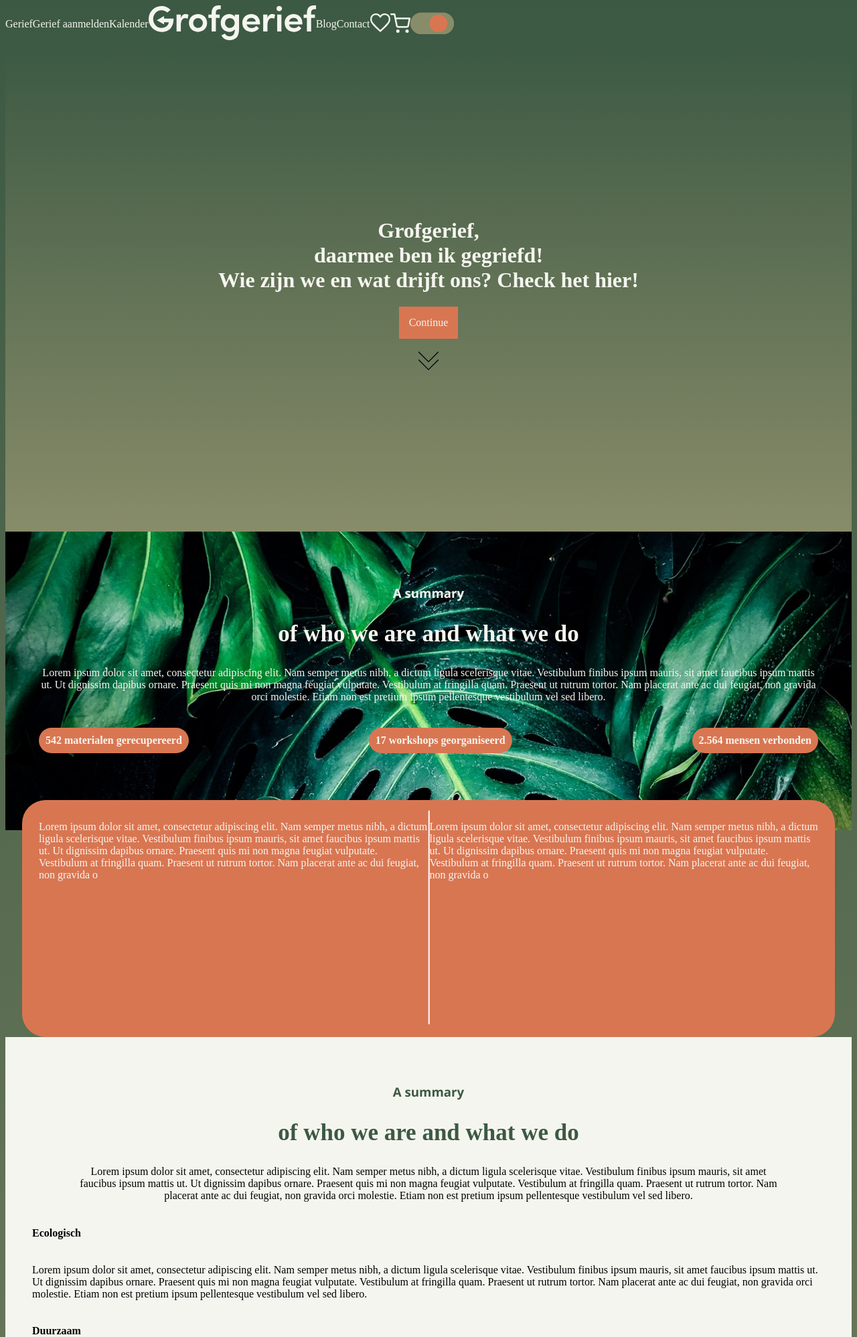
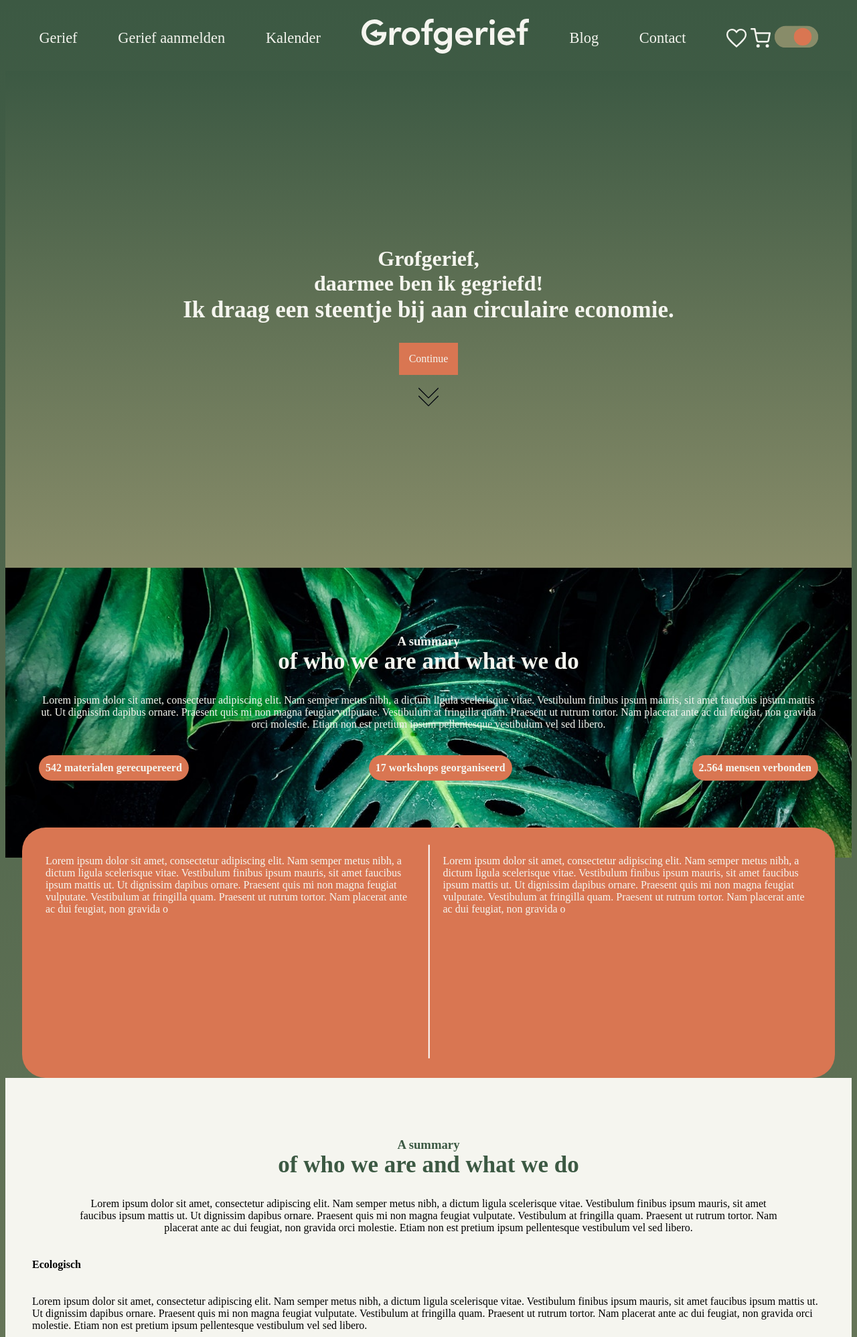
Before and after one commit to Yanellevdb/grofgerief, a PHP site: page /about.html in a window 1280 px wide. Shown: the top 1997 px of the page at 67% size. Run offline with PHP 8.4, Linux system fonts and the light colour scheme; some web fonts are replaced.

Commit message:
feat: added css

```diff
--- a/about.html
+++ b/about.html
@@ -6,6 +6,7 @@
     <meta name="viewport" content="width=device-width, initial-scale=1.0">
     <title>Grofgerief</title>
     <link rel="stylesheet" href="yanelle.css">
+    <link rel="stylesheet" href="https://use.typekit.net/ogn7fqe.css">
 </head>
 <body>
     <nav>
@@ -15,12 +16,15 @@
         <a href="index.html"><img src="/images/Logo grofgerief - final wit.svg" alt="logo grofgerief" width="250px"/></a></li>
         <a href="blog.html">Blog</a>
         <a href="contact.html">Contact</a>
+        <div>
         <a href="mijnfavorieten.html"><img src="/images/whiteheart.svg" alt="wit hartje" width="30px"/></a>
         <a href="mijnwinkelwagen.html"><img src="/images/winkelmand.svg" alt="winkelmandje" width="30px"/></a>
         <a href="login.html"><img src="images/login.svg" alt="login" width="65px"/></a>
-       </nav>
+        </div>
+    </nav>
     <div class="header">
-        <h1>Grofgerief, <br> daarmee ben ik gegriefd! <br> Wie zijn we en wat drijft ons? Check het hier! </h1>
+        <h1 class="ml3">Grofgerief, <br>daarmee ben ik gegriefd! <br></h1>
+        <h2 class= "ml4"> Ik draag een steentje bij aan circulaire economie. </h2>
         <a href="#summary" class="btn">Continue</a><br>
         <img src="/images/down-arrow.svg" alt="arrows" width="30px">
     </div>
--- a/account.html
+++ b/account.html
@@ -6,6 +6,7 @@
     <meta name="viewport" content="width=device-width, initial-scale=1.0">
     <title>Grofgerief - Contact</title>
     <link rel="stylesheet" href="yanelle.css">
+    <link rel="stylesheet" href="https://use.typekit.net/ogn7fqe.css">
 </head>
 <body>
     <nav>
@@ -15,9 +16,11 @@
         <a href="index.html"><img src="/images/Logo grofgerief - final wit.svg" alt="logo grofgerief" width="250px"/></a></li>
         <a href="blog.html">Blog</a>
         <a href="contact.html">Contact</a>
+        <div>
         <a href="mijnfavorieten.html"><img src="/images/whiteheart.svg" alt="wit hartje" width="30px"/></a>
         <a href="mijnwinkelwagen.html"><img src="/images/winkelmand.svg" alt="winkelmandje" width="30px"/></a>
         <a href="login.html"><img src="images/login.svg" alt="login" width="65px"/></a>
+        </div>
     </nav>
        <div class="account-header">
         <h2 class="account-header__title">Dag Saar!</h2>
--- a/blog.html
+++ b/blog.html
@@ -6,6 +6,7 @@
     <meta name="viewport" content="width=device-width, initial-scale=1.0">
     <title>Grofgerief - Blog</title>
     <link rel="stylesheet" href="yanelle.css">
+    <link rel="stylesheet" href="https://use.typekit.net/ogn7fqe.css">
 </head>
 <body>
     <nav>
@@ -15,13 +16,15 @@
         <a href="index.html"><img src="/images/Logo grofgerief - final wit.svg" alt="logo grofgerief" width="250px"/></a></li>
         <a href="blog.html">Blog</a>
         <a href="contact.html">Contact</a>
+        <div>
         <a href="mijnfavorieten.html"><img src="/images/whiteheart.svg" alt="wit hartje" width="30px"/></a>
         <a href="mijnwinkelwagen.html"><img src="/images/winkelmand.svg" alt="winkelmandje" width="30px"/></a>
         <a href="login.html"><img src="images/login.svg" alt="login" width="65px"/></a>
+        </div>
     </nav>
 
     <div class="header">
-        <h1>Time to get inspired <br>  by the community of grofgerief </h1>
+        <h1 class="ml3">Time to get inspired <br>  by the community of grofgerief </h1>
         <a href="#blog-categories" class="btn">Continue</a><br>
         <img src="images/down-arrow.svg" alt="arrow down" class= "header__arrow" width="30px">
     </div>
--- a/blogpost.html
+++ b/blogpost.html
@@ -6,6 +6,7 @@
     <meta name="viewport" content="width=device-width, initial-scale=1.0">
     <title>Grofgerief - Blog</title>
     <link rel="stylesheet" href="yanelle.css">
+    <link rel="stylesheet" href="https://use.typekit.net/ogn7fqe.css">
 </head>
 <body>
     <nav>
@@ -15,10 +16,14 @@
         <a href="index.html"><img src="/images/Logo grofgerief - final wit.svg" alt="logo grofgerief" width="250px"/></a></li>
         <a href="blog.html">Blog</a>
         <a href="contact.html">Contact</a>
+        <div>
         <a href="mijnfavorieten.html"><img src="/images/whiteheart.svg" alt="wit hartje" width="30px"/></a>
         <a href="mijnwinkelwagen.html"><img src="/images/winkelmand.svg" alt="winkelmandje" width="30px"/></a>
         <a href="login.html"><img src="images/login.svg" alt="login" width="65px"/></a>
+        </div>
     </nav>
+
+    //toevoegenjade
 
     <div class="contactform">
         <h2> Wil je anderen inspireren en jouw project in de kijker zetten?</h2>
--- a/checkout.html
+++ b/checkout.html
@@ -6,6 +6,7 @@
     <meta name="viewport" content="width=device-width, initial-scale=1.0">
     <title>Grofgerief - Contact</title>
     <link rel="stylesheet" href="yanelle.css">
+    <link rel="stylesheet" href="https://use.typekit.net/ogn7fqe.css">
     <link rel="stylesheet" href="https://use.typekit.net/ogn7fqe.css">
 </head>
 <body>
@@ -16,9 +17,11 @@
         <a href="index.html"><img src="/images/Logo grofgerief - final wit.svg" alt="logo grofgerief" width="250px"/></a></li>
         <a href="blog.html">Blog</a>
         <a href="contact.html">Contact</a>
+        <div>
         <a href="mijnfavorieten.html"><img src="/images/whiteheart.svg" alt="wit hartje" width="30px"/></a>
         <a href="mijnwinkelwagen.html"><img src="/images/winkelmand.svg" alt="winkelmandje" width="30px"/></a>
         <a href="login.html"><img src="images/login.svg" alt="login" width="65px"/></a>
+        </div>
     </nav>
     <div class="winkelwagen-header">
         <h2 class="winkelwagen-header__title">Checkout &#128722;</h2>
--- a/contact.html
+++ b/contact.html
@@ -7,6 +7,7 @@
     <title>Grofgerief - Contact</title>
     <link rel="stylesheet" href="yanelle.css">
     <link rel="stylesheet" href="yanelle.css">
+    <link rel="stylesheet" href="https://use.typekit.net/ogn7fqe.css">
 </head>
 <body>
     <nav>
@@ -16,12 +17,15 @@
         <a href="index.html"><img src="/images/Logo grofgerief - final wit.svg" alt="logo grofgerief" width="250px"/></a></li>
         <a href="blog.html">Blog</a>
         <a href="contact.html">Contact</a>
+        <div>
         <a href="mijnfavorieten.html"><img src="/images/whiteheart.svg" alt="wit hartje" width="30px"/></a>
         <a href="mijnwinkelwagen.html"><img src="/images/winkelmand.svg" alt="winkelmandje" width="30px"/></a>
         <a href="login.html"><img src="images/login.svg" alt="login" width="65px"/></a>
+        </div>
     </nav>
     <div class="header">
-        <h1>Grofgerief, <br> daarmee ben ik gegriefd! <br> Ik draag een steentje bij aan circulaire economie. </h1>
+        <h1 class="ml3">Grofgerief, <br>daarmee ben ik gegriefd! <br></h1>
+        <h2 class= "ml4"> Ik draag een steentje bij aan circulaire economie. </h2>
         <a href="#contact">Continue</a><br>
         <img src="/images/down-arrow.svg" alt="arrows" width="50px">
     </div>
--- a/gerief.html
+++ b/gerief.html
@@ -16,12 +16,15 @@
         <a href="index.html"><img src="/images/Logo grofgerief - final wit.svg" alt="logo grofgerief" width="250px"/></a></li>
         <a href="blog.html">Blog</a>
         <a href="contact.html">Contact</a>
+        <div>
         <a href="mijnfavorieten.html"><img src="/images/whiteheart.svg" alt="wit hartje" width="30px"/></a>
         <a href="mijnwinkelwagen.html"><img src="/images/winkelmand.svg" alt="winkelmandje" width="30px"/></a>
         <a href="login.html"><img src="images/login.svg" alt="login" width="65px"/></a>
+        </div>
     </nav>
     <div class="header">
-        <h1>Grofgerief, <br> daarmee ben ik gegriefd! <br> Wie zijn we en wat drijft ons? Check het hier! </h1>
+        <h1 class="ml3">Grofgerief, <br>daarmee ben ik gegriefd! <br></h1>
+        <h2 class= "ml4"> Wie zijn we en wat drijft ons? Check het hier!</h2>
         <a href="#summary" class="btn">Continue</a>
         <img src="/images/down-arrow.svg" alt="arrows" width="30px">
     </div>
--- a/geriefaanmelden.html
+++ b/geriefaanmelden.html
@@ -16,12 +16,15 @@
         <a href="index.html"><img src="/images/Logo grofgerief - final wit.svg" alt="logo grofgerief" width="250px"/></a></li>
         <a href="blog.html">Blog</a>
         <a href="contact.html">Contact</a>
+        <div>
         <a href="mijnfavorieten.html"><img src="/images/whiteheart.svg" alt="wit hartje" width="30px"/></a>
         <a href="mijnwinkelwagen.html"><img src="/images/winkelmand.svg" alt="winkelmandje" width="30px"/></a>
         <a href="login.html"><img src="images/login.svg" alt="login" width="65px"/></a>
+        </div>
     </nav>
     <div class="header">
-        <h1>Grofgerief, <br> daarmee ben ik gegriefd! <br> Ik draag een steentje bij aan circulaire economie. </h1>
+        <h1 class="ml3">Grofgerief, <br> daarmee ben ik gegriefd! <br> </h1>
+            <h1>Ik draag een steentje bij aan circulaire economie. </h1>
         <a href="#summary" class="btn">Continue</a>
         <img src="/images/down-arrow.svg" alt="arrows" width="30px">
     </div>
--- a/geriefdetail.html
+++ b/geriefdetail.html
@@ -6,6 +6,7 @@
     <meta name="viewport" content="width=device-width, initial-scale=1.0">
     <title>Grofgerief - Gerief</title>
     <link rel="stylesheet" href="yanelle.css">
+    <link rel="stylesheet" href="https://use.typekit.net/ogn7fqe.css">
 </head>
 <body>
     <nav>
@@ -15,9 +16,11 @@
         <a href="index.html"><img src="/images/Logo grofgerief - final wit.svg" alt="logo grofgerief" width="250px"/></a></li>
         <a href="blog.html">Blog</a>
         <a href="contact.html">Contact</a>
+        <div>
         <a href="mijnfavorieten.html"><img src="/images/whiteheart.svg" alt="wit hartje" width="30px"/></a>
         <a href="mijnwinkelwagen.html"><img src="/images/winkelmand.svg" alt="winkelmandje" width="30px"/></a>
         <a href="login.html"><img src="images/login.svg" alt="login" width="65px"/></a>
+        </div>
     </nav>
     <div class="product-detail">
         <div class="sitepath">
--- a/kalender.html
+++ b/kalender.html
@@ -6,6 +6,7 @@
     <meta name="viewport" content="width=device-width, initial-scale=1.0">
     <title>Grofgerief - Kalender</title>
     <link rel="stylesheet" href="yanelle.css">
+    <link rel="stylesheet" href="https://use.typekit.net/ogn7fqe.css">
 </head>
 <body>
     <nav>
@@ -15,12 +16,14 @@
         <a href="index.html"><img src="/images/Logo grofgerief - final wit.svg" alt="logo grofgerief" width="250px"/></a></li>
         <a href="blog.html">Blog</a>
         <a href="contact.html">Contact</a>
+        <div>
         <a href="mijnfavorieten.html"><img src="/images/whiteheart.svg" alt="wit hartje" width="30px"/></a>
         <a href="mijnwinkelwagen.html"><img src="/images/winkelmand.svg" alt="winkelmandje" width="30px"/></a>
         <a href="login.html"><img src="images/login.svg" alt="login" width="65px"/></a>
+        </div>
     </nav>
     <div class="header">
-        <h1>Een kalender met alle belangrijke data?
+        <h1 class="ml3">Een kalender met alle belangrijke data?
         <br> daarmee ben ik gegriefd! <br> Ik draag een steentje bij aan circulaire economie. </h1>
         <a href="#summary" class="btn">Continue</a><br>
         <img src="/images/down-arrow.svg" alt="arrows" width="30px">
--- a/login.html
+++ b/login.html
@@ -6,6 +6,7 @@
     <meta name="viewport" content="width=device-width, initial-scale=1.0">
     <title>Grofgerief - Blog</title>
     <link rel="stylesheet" href="yanelle.css">
+    <link rel="stylesheet" href="https://use.typekit.net/ogn7fqe.css">
 </head>
 <body>
     <nav>
@@ -15,9 +16,11 @@
         <a href="index.html"><img src="/images/Logo grofgerief - final wit.svg" alt="logo grofgerief" width="250px"/></a></li>
         <a href="blog.html">Blog</a>
         <a href="contact.html">Contact</a>
+        <div>
         <a href="mijnfavorieten.html"><img src="/images/whiteheart.svg" alt="wit hartje" width="30px"/></a>
         <a href="mijnwinkelwagen.html"><img src="/images/winkelmand.svg" alt="winkelmandje" width="30px"/></a>
         <a href="login.html"><img src="images/login.svg" alt="login" width="65px"/></a>
+        </div>
     </nav>
 
     <div class="login__form">
--- a/mijnfavorieten.html
+++ b/mijnfavorieten.html
@@ -6,6 +6,7 @@
     <meta name="viewport" content="width=device-width, initial-scale=1.0">
     <title>Grofgerief - Contact</title>
     <link rel="stylesheet" href="yanelle.css">
+    <link rel="stylesheet" href="https://use.typekit.net/ogn7fqe.css">
 </head>
 <body>
     <nav>
@@ -15,9 +16,11 @@
         <a href="index.html"><img src="/images/Logo grofgerief - final wit.svg" alt="logo grofgerief" width="250px"/></a></li>
         <a href="blog.html">Blog</a>
         <a href="contact.html">Contact</a>
+        <div>
         <a href="mijnfavorieten.html"><img src="/images/whiteheart.svg" alt="wit hartje" width="30px"/></a>
         <a href="mijnwinkelwagen.html"><img src="/images/winkelmand.svg" alt="winkelmandje" width="30px"/></a>
         <a href="login.html"><img src="images/login.svg" alt="login" width="65px"/></a>
+        </div>
     </nav>
     <div class="account-header">
         <h2 class="account-header__title">Dag Saar!</h2>
--- a/mijnpunten.html
+++ b/mijnpunten.html
@@ -16,9 +16,11 @@
         <a href="index.html"><img src="/images/Logo grofgerief - final wit.svg" alt="logo grofgerief" width="250px"/></a></li>
         <a href="blog.html">Blog</a>
         <a href="contact.html">Contact</a>
+        <div>
         <a href="mijnfavorieten.html"><img src="/images/whiteheart.svg" alt="wit hartje" width="30px"/></a>
         <a href="mijnwinkelwagen.html"><img src="/images/winkelmand.svg" alt="winkelmandje" width="30px"/></a>
         <a href="login.html"><img src="images/login.svg" alt="login" width="65px"/></a>
+        </div>
     </nav>
     <div class="account-header">
         <h2 class="account-header__title">Dag Saar!</h2>
--- a/mijnwinkelwagen.html
+++ b/mijnwinkelwagen.html
@@ -6,6 +6,7 @@
     <meta name="viewport" content="width=device-width, initial-scale=1.0">
     <title>Grofgerief - Contact</title>
     <link rel="stylesheet" href="yanelle.css">
+    <link rel="stylesheet" href="https://use.typekit.net/ogn7fqe.css">
 </head>
 <body>
     <nav>
@@ -15,9 +16,11 @@
         <a href="index.html"><img src="/images/Logo grofgerief - final wit.svg" alt="logo grofgerief" width="250px"/></a></li>
         <a href="blog.html">Blog</a>
         <a href="contact.html">Contact</a>
+        <div>
         <a href="mijnfavorieten.html"><img src="/images/whiteheart.svg" alt="wit hartje" width="30px"/></a>
         <a href="mijnwinkelwagen.html"><img src="/images/winkelmand.svg" alt="winkelmandje" width="30px"/></a>
         <a href="login.html"><img src="images/login.svg" alt="login" width="65px"/></a>
+        </div>
     </nav>
     <div class="winkelwagen-header">
         <h2 class="winkelwagen-header__title">Jouw winkelmandje &#128717;&#65039;</h2>
--- a/yanelle.css
+++ b/yanelle.css
@@ -12,7 +12,9 @@ nav {
     display: flex;
     flex-direction: row;
     align-items: center;
-    align-content: space-between;
+    justify-content: space-around;
+    font-size: 1.4em;
+    padding: 20px;
 }
 
 nav a {
@@ -33,12 +35,13 @@ h2 {
     text-align: center;
     color: #F5F5EF;
     font-size: 35px;
+    margin-top: -20px;
 }
 
 h3 {
-    font-family:'Segoe UI', Tahoma, Geneva, Verdana, sans-serif;
     text-align: center;
     color: #F5F5EF;
+    padding-top: 20px;
 }
 
 .btn {
@@ -192,8 +195,6 @@ footer {
 .hidden {
     visibility: hidden;
 }
-<<<<<<< HEAD
-=======
 
 .history__item {
     padding: 10px;
@@ -231,4 +232,23 @@ footer {
 .jointeam {
     padding: 80px 50px;
 }
->>>>>>> 9cf795272870702fbc6b39b6fe1b5b55e60e5750
+
+.intro-about{
+padding-top: 150px;
+display: flex;
+}
+
+
+.intro-about__image{
+margin-top: -280px;
+padding-left: 75px;
+}
+
+.intro-about__text{
+   text-align: left;
+   padding-right: 150px;
+}
+
+.intro-about__title{
+    text-align: left;
+}
```
Also changed, not shown: index.html (+10 -9 lines), 1 other file. Lines whose indentation alone changed are shown as unchanged.
